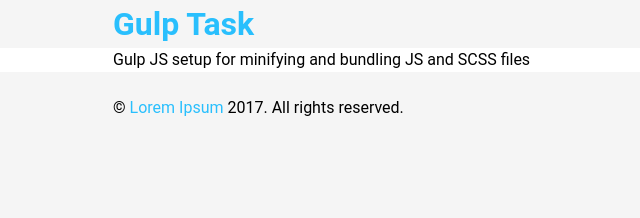
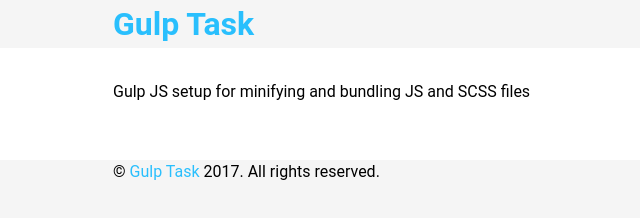
Before and after one commit to sivadass/front-end-boilerplates, a website: page index.html in a window 1280 px wide. Shown: the whole page, without its empty margins (37-677 px from the left). Drawn offline with Linux system fonts and the light colour scheme.

Commit message:
Changed footer text.

```diff
--- a/index.html
+++ b/index.html
@@ -23,7 +23,7 @@
         </div>
         <footer>
             <div class="container">
-                <p>&copy; <a href="index.html">Lorem Ipsum</a> 2017. All rights reserved.</p>
+                <p>&copy; <a href="index.html">Gulp Task</a> 2017. All rights reserved.</p>
             </div>
         </footer>
         <script src="build/js/script.min.js"></script>
--- a/sass/layouts/_home.scss
+++ b/sass/layouts/_home.scss
@@ -1,3 +1,4 @@
 .main{
   background: $white;
+  padding: 32px 0;
 }
```
Also changed, not shown: build/css/style.min.css.
